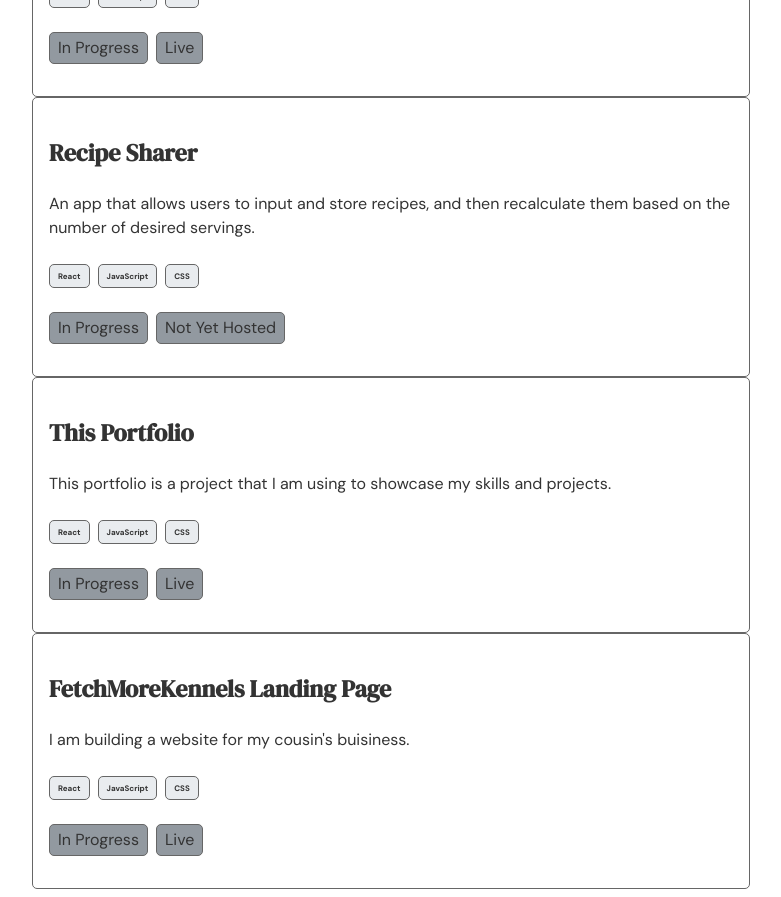
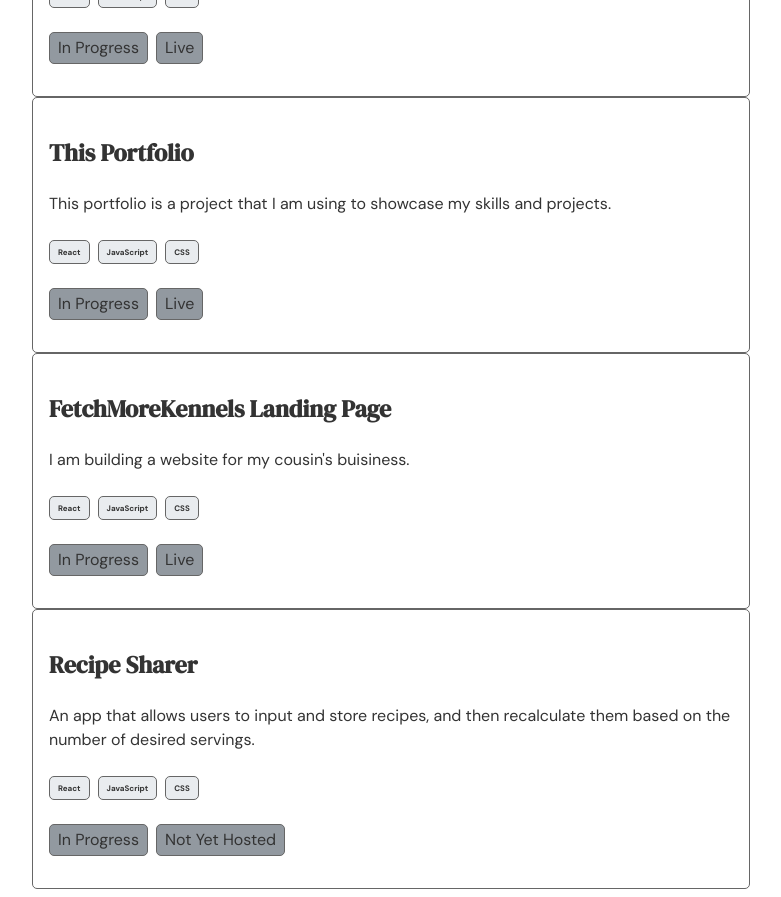
Before and after one commit to CalvinGaiennie/portfolio-vite, a React (Vite) app: page /projects in a window 1280 px wide. Shown: the part 920-1817 px from the top of the page, without its empty margins (249-1030 px from the left). Built offline with nearby package versions, Linux system fonts and the light colour scheme.

Commit message:
reordered projects

```diff
--- a/src/pages/Projects.jsx
+++ b/src/pages/Projects.jsx
@@ -41,16 +41,6 @@ function Projects() {
           techStack={["React", "JavaScript", "CSS"]}
         />
         <ProjectCard
-          title={"Recipe Sharer"}
-          description={
-            "An app that allows users to input and store recipes, and then recalculate them based on the number of desired servings."
-          }
-          // img={projectImage}
-          status={"In Progress"}
-          hostingStatus={"Not Yet Hosted"}
-          techStack={["React", "JavaScript", "CSS"]}
-        />
-        <ProjectCard
           title={"This Portfolio"}
           description={
             "This portfolio is a project that I am using to showcase my skills and projects."
@@ -69,6 +59,16 @@ function Projects() {
           hostingStatus={"Live"}
           techStack={["React", "JavaScript", "CSS"]}
         />
+        <ProjectCard
+          title={"Recipe Sharer"}
+          description={
+            "An app that allows users to input and store recipes, and then recalculate them based on the number of desired servings."
+          }
+          // img={projectImage}
+          status={"In Progress"}
+          hostingStatus={"Not Yet Hosted"}
+          techStack={["React", "JavaScript", "CSS"]}
+        />
       </div>
     </div>
   );
```
